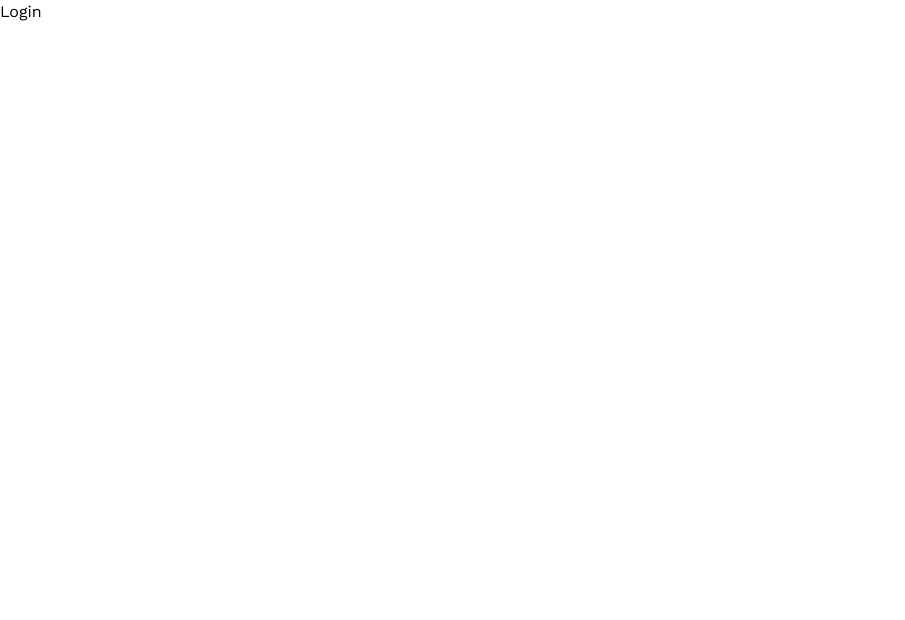
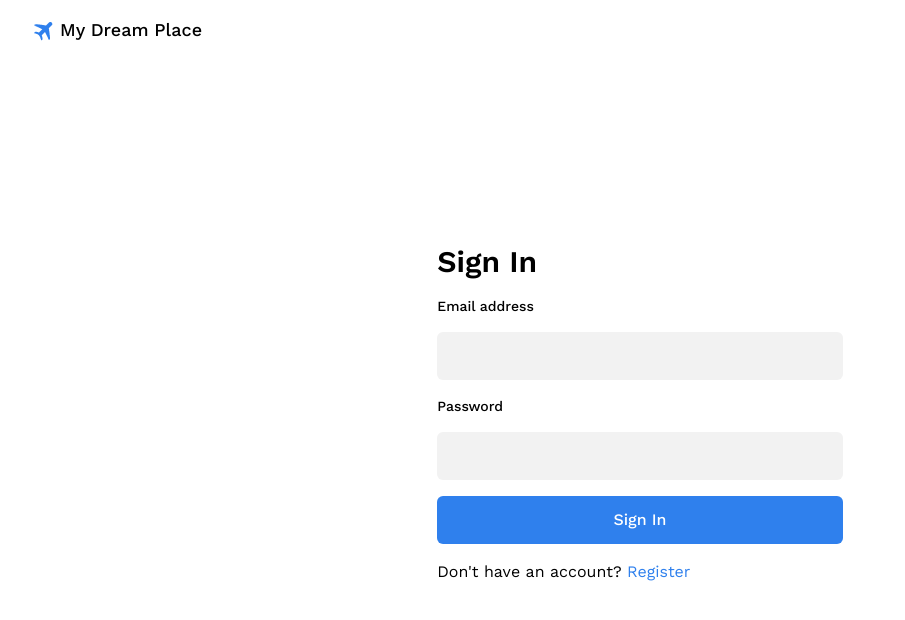
Before and after one commit to AmrMustafa13/algoriza-internship-163, a Vue app: page /login in a window 1280 px wide. Shown: the top 620 px of the page, without its empty margins (0-905 px from the left). Built offline with nearby package versions, Linux system fonts and the light colour scheme.

Commit message:
add login

```diff
--- a/src/views/LoginView.vue
+++ b/src/views/LoginView.vue
@@ -1,7 +1,35 @@
 <template>
-  <div>Login</div>
+  <div class="container py-4 flex flex-col min-h-screen">
+    <nav class="flex items-center gap-1 font-[500] text-lg">
+      <img src="../assets/images/logo.png" alt="logo" />
+      <router-link to="/">My Dream Place</router-link>
+    </nav>
+    <form class="flex flex-col justify-center my-auto self-center w-1/3 gap-4">
+      <h1 class="font-semibold text-3xl">Sign In</h1>
+      <label class="font-[500] text-sm" for="email"> Email address</label>
+      <input
+        type="email"
+        id="email"
+        class="bg-[#F2F2F2] rounded-md py-3 px-2"
+      />
+      <label class="font-[500] text-sm" for="password"> Password </label>
+      <input
+        type="password"
+        id="password"
+        class="bg-[#F2F2F2] rounded-md py-3 px-2"
+      />
+      <button
+        type="submit"
+        class="font-[500] bg-[#2F80ED] text-white rounded-md py-3"
+      >
+        Sign In
+      </button>
+      <p>
+        Don't have an account?
+        <router-link to="/register" class="text-[#2F80ED]"
+          >Register</router-link
+        >
+      </p>
+    </form>
+  </div>
 </template>
-
-<script setup></script>
-
-<style lang="scss" scoped></style>
```
